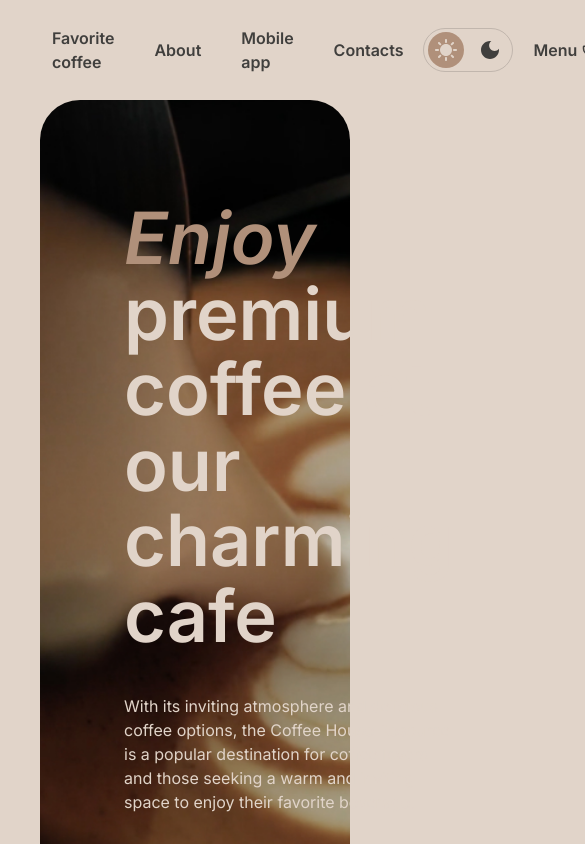
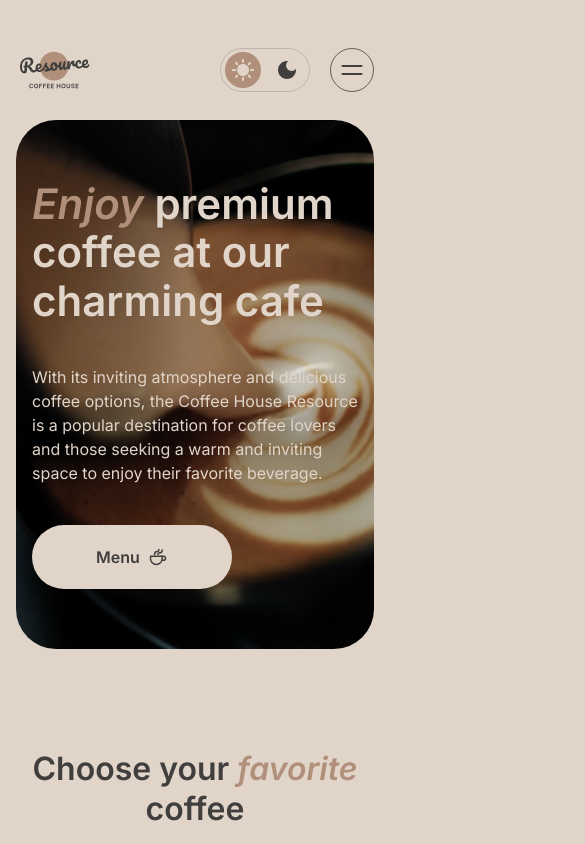
Before and after one commit to shishkinsa997/rsschool-landing-page, a website built with Vite: page index.html in a window 390 px wide. Shown: the top 844 px of the page, 585 px wide, since content can reach past the window. Built offline with nearby package versions, Linux system fonts and the light colour scheme.

Commit message:
style: implement responsive logic

```diff
--- a/src/js/components/About.js
+++ b/src/js/components/About.js
@@ -11,19 +11,19 @@ export function renderAbout() {
       <h2 class="h2">Resource is <span>the perfect and cozy place</span> where you can enjoy a variety of hot beverages, relax, catch up with friends, or get some work done.</h1>
       <div class='gallery'>
         <div class="column">
-          <div class="image-box">
-            <img class="about1" src="${imagePaths["about-1"]}" alt="about-1">
+          <div class="image-box about1">
+            <img src="${imagePaths["about-1"]}" alt="about-1">
           </div>
-          <div class="image-box">
-            <img class="about2" src="${imagePaths["about-2"]}" alt="about-2">
+          <div class="image-box about2">
+            <img src="${imagePaths["about-2"]}" alt="about-2">
           </div>
         </div>
         <div class="column">
-          <div class="image-box">
-            <img class="about3" src="${imagePaths["about-3"]}" alt="about-3">
+          <div class="image-box about3">
+            <img src="${imagePaths["about-3"]}" alt="about-3">
           </div>
-          <div class="image-box">
-            <img class="about4" src="${imagePaths["about-4"]}" alt="about-4">
+          <div class="image-box about4">
+            <img src="${imagePaths["about-4"]}" alt="about-4">
           </div>
         </div>
       </div>
--- a/src/js/components/Header.js
+++ b/src/js/components/Header.js
@@ -37,6 +37,7 @@ function renderHeader() {
   burgerToggle.id = "burger-toggle";
   burgerToggle.type = "checkbox";
   burgerLabel.setAttribute("for", "burger-toggle");
+  burgerLabel.classList.add("burger-label");
 
   header.classList.add("header");
   headerInner.classList.add("header-inner");
@@ -60,8 +61,8 @@ function renderHeader() {
   menu.setAttribute("data-link", "menu");
 
   navUl.append(liFav, liAbout, liMobile, liContacts);
-  nav.append(burgerToggle, burgerLabel, navUl);
-  headerInner.append(logoWrapper, nav, theme, menu);
+  nav.append(burgerToggle, burgerLabel, navUl, theme, menu);
+  headerInner.append(logoWrapper, nav);
   header.append(headerInner);
 
   themeInput.type = "checkbox";
--- a/src/styles/_mixins.scss
+++ b/src/styles/_mixins.scss
@@ -40,7 +40,7 @@
 }
 
 @mixin h2 {
-  font-size: 4rem;
+  font-size: 3.75rem;
   font-weight: 600;
   line-height: 125%;
 }
@@ -75,6 +75,18 @@
   line-height: 125%;
 }
 
+@mixin h1-mobile {
+  font-size: 2.625rem;
+  font-weight: 600;
+  line-height: 115%;
+}
+
+@mixin h2-mobile {
+  font-size: 2rem;
+  font-weight: 600;
+  line-height: 125%;
+}
+
 @mixin mobile {
   @media (max-width: v.$mobile) {
     @content;
@@ -89,6 +101,12 @@
 
 @mixin tablet {
   @media (max-width: v.$tablet) {
+    @content;
+  }
+}
+
+@mixin tablet-l {
+  @media (max-width: v.$tablet-l) {
     @content;
   }
 }
--- a/src/styles/_variables.scss
+++ b/src/styles/_variables.scss
@@ -20,6 +20,7 @@ $border-inverse-dark: #c1b6ad;
 $mobile: 380px;
 $mobile-l: 680px;
 $tablet: 768px;
+$tablet-l: 900px;
 $laptop: 1024px;
 $laptop-l: 1290px;
 $desktop: 1440px;
@@ -28,6 +29,7 @@ $breakpoints: (
   mobile: 380px,
   mobile-l: 680px,
   tablet: 768px,
+  tablet-l: 900px,
   laptop: 1024px,
   laptop-l: 1290px,
   desktop: 1440px,
--- a/src/styles/about.scss
+++ b/src/styles/about.scss
@@ -12,6 +12,9 @@
     .h2 {
       @include h2;
       text-align: left;
+      @include mobile-l {
+        @include h2-mobile;
+      }
 
       span {
         @include italic;
@@ -27,9 +30,14 @@
         @include flex-column;
         gap: 2.5rem;
 
-        .about2,
-        .about3 {
+        .about2 > img,
+        .about3 > img {
           max-height: 26.9rem;
+        }
+
+        .about1 > img,
+        .about4 > img {
+          height: 36.9rem;
         }
 
         .image-box {
@@ -51,4 +59,20 @@
       }
     }
   }
+
+  @include tablet-l {
+    .gallery {
+      flex-direction: column;
+      gap: 2.5rem;
+
+      .column {
+        width: 100%;
+      }
+
+      .about2,
+      .about3 {
+        display: none;
+      }
+    }
+  }
 }
--- a/src/styles/favorite.scss
+++ b/src/styles/favorite.scss
@@ -11,7 +11,10 @@
 
     .h2 {
       @include h2;
-      text-align: left;
+      text-align: center;
+      @include mobile-l {
+        @include h2-mobile;
+      }
 
       span {
         @include italic;
@@ -63,7 +66,7 @@
         }
 
         .row {
-          display: flex;
+          @include flex-center;
           position: relative;
           max-width: 1152px;
           height: 100%;
@@ -125,6 +128,23 @@
           );
         }
       }
+
+      @include tablet {
+        .slide,
+        .content,
+        img {
+          max-width: 23rem !important;
+        }
+      }
+
+      @include mobile-l {
+        .arrow {
+          display: none !important;
+        }
+        .slider-inner {
+          @include flex-center;
+        }
+      }
     }
   }
 }
--- a/src/styles/footer.scss
+++ b/src/styles/footer.scss
@@ -26,11 +26,18 @@
 
       .offer__title1 {
         @include h2;
+        @include mobile-l {
+          @include h2-mobile;
+        }
       }
+
       .offer__title2 {
         @include h2;
         @include italic;
         color: v.$accent;
+        @include mobile-l {
+          @include h2-mobile;
+        }
       }
 
       .socials {
@@ -87,6 +94,18 @@
         }
       }
     }
+
+    @include tablet-l {
+      flex-direction: column;
+      padding: 6.25rem 3.75rem;
+      gap: 3.125rem;
+    }
+
+    @include mobile-l {
+      flex-direction: column;
+      padding: 3.75rem 1rem;
+      gap: 2.5rem;
+    }
   }
 }
 
--- a/src/styles/header.scss
+++ b/src/styles/header.scss
@@ -10,7 +10,7 @@
   z-index: 10;
 
   .header-inner {
-    @include flex-between;
+    display: flex;
     gap: 0.75rem;
     height: 3.75rem;
     width: 100%;
@@ -26,15 +26,20 @@
   }
 
   .nav {
-    flex: 1;
-  }
+    display: flex;
+    align-items: center;
+    justify-content: end;
+    gap: 0.75rem;
+    height: 3.75rem;
+    width: 100%;
 
-  .nav ul {
+    ul {
       @include flex-center;
       gap: 2.5rem;
+      flex: 1;
+      @include link;
 
       a {
-      @include link;
         transition:
           color 0.2s ease-in-out,
           background-color 0.2s ease-in-out;
@@ -46,13 +51,147 @@
       }
     }
 
-  label {
+    .burger-label {
+      order: 1;
       display: none;
       cursor: pointer;
     }
 
     #burger-toggle {
       display: none;
+    }
+
+    .menu {
+      @include flex-center;
+      @include link;
+      gap: 0.5rem;
+
+      svg path {
+        @include theme(stroke, v.$primary, v.$primary-dark);
+      }
+    }
+
+    @include tablet-l {
+      .burger-label {
+        position: relative;
+        display: block;
+        height: 2.75rem;
+        width: 2.75rem;
+        border-radius: 100%;
+        @include theme(
+          border,
+          0.1rem solid v.$border-inverse,
+          0.1rem solid v.$border-inverse-dark
+        );
+      }
+
+      .burger-label::after,
+      .burger-label::before {
+        position: absolute;
+        width: 50%;
+        height: 0.1rem;
+        left: 50%;
+        transition: 0.5s;
+        border-radius: 1rem;
+        @include theme(background-color, v.$primary, v.$primary-dark);
+      }
+
+      .burger-label::before {
+        content: "";
+        top: 1rem;
+        transform: translateX(-50%);
+      }
+
+      .burger-label::after {
+        content: "";
+        bottom: 1rem;
+        transform: translateX(-50%);
+      }
+
+      #burger-toggle:checked ~ .burger-label::after {
+        bottom: 50%;
+        transform: translate(-50%, 50%) rotate(-405deg);
+      }
+
+      #burger-toggle:checked ~ .burger-label::before {
+        top: 50%;
+        transform: translate(-50%, -50%) rotate(405deg);
+      }
+
+      ul {
+        @include burger;
+        position: fixed;
+        visibility: hidden;
+        gap: 3.75rem;
+        top: 0;
+        right: -100dvw;
+        z-index: -1;
+        flex-direction: column;
+        justify-content: center;
+        text-align: center;
+        width: 100dvw;
+        height: calc(100dvh - 6.25rem);
+        padding-bottom: 50%;
+        margin-top: 6.25rem;
+        transition:
+          right 0.5s ease-in-out,
+          visibility 0s linear 0.5s;
+        @include theme(background-color, v.$page, v.$page-dark);
+
+        &::before {
+          position: fixed;
+          content: "";
+          right: -100dvw;
+          top: 0;
+          z-index: -1;
+          height: 100dvh;
+          width: 100dvw;
+          transition:
+            right 0.5s ease-in-out,
+            visibility 0s linear;
+        }
+      }
+
+      .menu {
+        @include burger;
+        position: fixed;
+        visibility: hidden;
+        top: 0;
+        right: -100dvw;
+        z-index: -1;
+        justify-content: center;
+        text-align: center;
+        width: 100dvw;
+        height: calc(100dvh - 6.25rem);
+        margin-top: 6.25rem;
+        padding-top: 30%;
+        transition:
+          right 0.5s ease-in-out,
+          visibility 0s linear 0.5s;
+
+        svg {
+          width: 2.5rem;
+          height: 2.5rem;
+        }
+      }
+
+      #burger-toggle:checked ~ ul,
+      #burger-toggle:checked ~ .menu {
+        visibility: visible;
+        right: 0;
+        transition:
+          right 0.5s ease-in-out,
+          visibility 0s linear;
+      }
+
+      #burger-toggle:checked ~ ul::before {
+        visibility: visible;
+        right: 0;
+        transition:
+          right 0.5s ease-in-out,
+          visibility 0s linear;
+      }
+    }
   }
 }
 
@@ -118,19 +257,8 @@
       }
 
       svg path {
-        // @include theme(fill, v.$inverse, v.$primary-dark);
         transition: fill 0.2s ease-in-out;
       }
     }
   }
 }
-
-.menu {
-  @include flex-center;
-  @include link;
-  gap: 0.25rem;
-
-  svg path {
-    @include theme(stroke, v.$primary, v.$primary-dark);
-  }
-}
--- a/src/styles/hero.scss
+++ b/src/styles/hero.scss
@@ -31,6 +31,9 @@
     .h1 {
       @include h1;
       text-align: left;
+      @include mobile-l {
+        @include h1-mobile;
+      }
 
       span {
         @include italic;
@@ -54,6 +57,10 @@
         @include flex-center;
         width: 0;
         transition: width 0.2s ease;
+
+        @include tablet-l {
+          width: 100%;
+        }
       }
 
       @include theme(background, v.$page, v.$page-dark);
@@ -69,5 +76,9 @@
         }
       }
     }
+
+    @include mobile-l {
+      padding: 3.75rem 1rem;
+    }
   }
 }
--- a/src/styles/main.scss
+++ b/src/styles/main.scss
@@ -21,6 +21,10 @@ body {
   height: 100%;
   min-height: 100dvh;
   padding: 1.25rem 2.5rem 2.5rem 2.5rem;
+
+  @include mobile-l {
+    padding: 2.5rem 1rem;
+  }
 }
 
 body.dark {
--- a/src/styles/menu.scss
+++ b/src/styles/menu.scss
@@ -11,6 +11,9 @@
 
     .h2 {
       @include h2;
+      @include mobile-l {
+        @include h2-mobile;
+      }
 
       span {
         @include italic;
@@ -109,9 +112,11 @@
           border-radius: 2.5rem;
           overflow: hidden;
           aspect-ratio: 1/1;
+          width: 100%;
 
           img {
             object-fit: cover;
+            width: 100%;
             scale: 110%;
             transition: scale 0.2s ease-in-out;
           }
@@ -139,5 +144,23 @@
         }
       }
     }
+
+    @include laptop-l {
+      .grid {
+        grid-template-columns: repeat(3, 1fr);
+      }
+    }
+
+    @include laptop {
+      .grid {
+        grid-template-columns: repeat(2, 1fr);
+      }
+    }
+
+    @include tablet {
+      .grid {
+        grid-template-columns: repeat(1, 1fr);
+      }
+    }
   }
 }
--- a/src/styles/mobile.scss
+++ b/src/styles/mobile.scss
@@ -25,6 +25,10 @@
       @include h2;
       text-align: left;
 
+      @include mobile-l {
+        @include h2-mobile;
+      }
+
       span {
         @include italic;
         color: v.$accent;
@@ -35,6 +39,11 @@
       @include flex-center;
       align-items: start;
       gap: 1.25rem;
+
+      @include mobile-l {
+        flex-direction: column;
+        gap: 0.75rem;
+      }
     }
 
     .mobile-button {
@@ -86,5 +95,20 @@
         }
       }
     }
+
+    img {
+      width: 100%;
+    }
+  }
+
+  @include laptop-l {
+    .mobile-inner {
+      flex-direction: column;
+      gap: 2.5rem;
+
+      .offer {
+        max-width: 100%;
+      }
+    }
   }
 }
```
Lines whose indentation alone changed are shown as unchanged.
